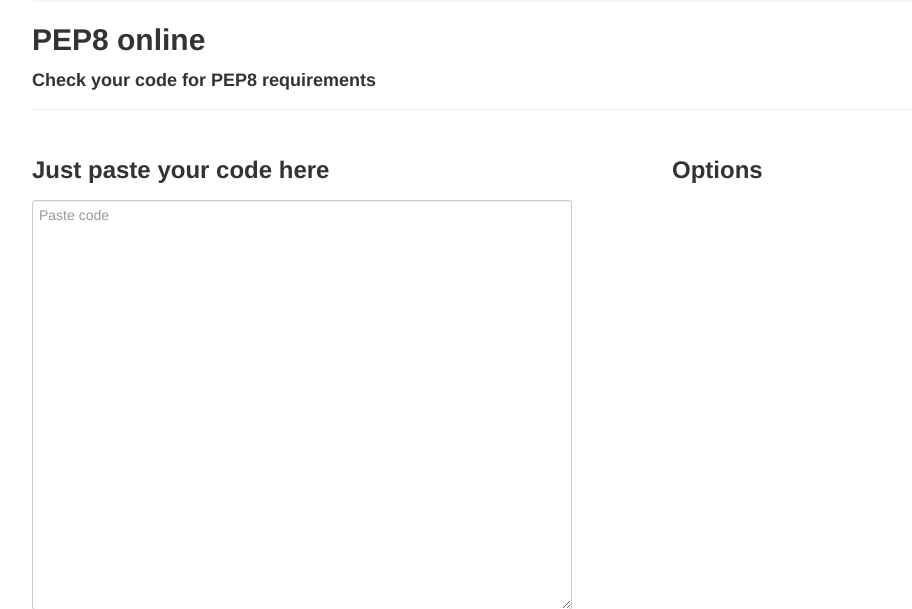
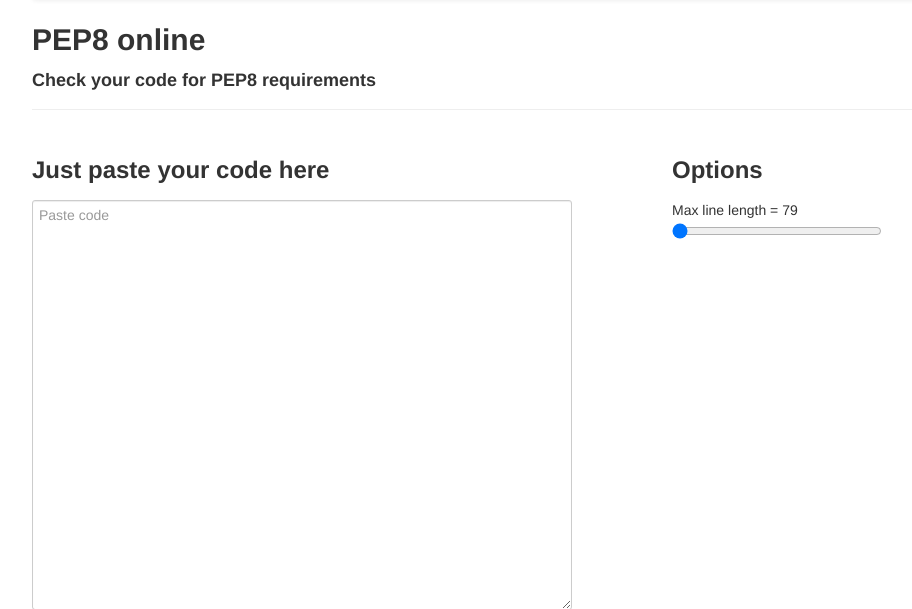
Before and after one commit to Bryukh/pep8online, a Flask app: page / in a window 1280 px wide. Shown: the part 42-651 px from the top of the page, without its empty margins (138-1050 px from the left). Run offline with Flask 2, Linux system fonts and the light colour scheme.

Commit message:
Add max_line_length options for checking

```diff
--- a/checktools.py
+++ b/checktools.py
@@ -23,7 +23,7 @@ def pep8_str2dict(strings):
     return res_dict
 
 
-def check_text(text, temp_dir):
+def check_text(text, temp_dir, add_options=None):
     """
     check text for pep8 requirements
     """
@@ -34,6 +34,8 @@ def check_text(text, temp_dir):
     sys.stdout = temp_outfile
     pep8style = pep8.StyleGuide(parse_argv=False, config_file=False)
     options = pep8style.options
+    if add_options:
+        options._update_careful(add_options)
     checker = pep8.Checker(code_filename, options=options)
     checker.check_all()
     sys.stdout = sys.__stdout__
--- a/main.py
+++ b/main.py
@@ -20,14 +20,17 @@ def check_result():
     Show results for checked code
     """
     result = ''
+    max_line_length = 79
     if request.method == "POST":
         try:
             code_text = request.form["code"]
+            max_line_length = request.form["max_line_length_slide"]
         except KeyError:
             abort(404)
         if not code_text:
             result = "Empty request"
-        result = check_text(code_text, app.settings.TEMP_PATH)
+        options = {'max_line_length': max_line_length}
+        result = check_text(code_text, app.settings.TEMP_PATH, options)
     context = {
         'result': result,
         'code_text': code_text,
--- a/templates/paste_page.html
+++ b/templates/paste_page.html
@@ -11,6 +11,18 @@
         </div>
         <div class="span4">
             <h3>Options</h3>
+            Max line length = <span id="max_line_length">79</span>
+            <script type="text/javascript">
+                onload = function(){
+                    document.getElementById('max_line_length_slide').onchange = function() {
+                        document.getElementById("max_line_length").innerHTML = this.value
+                    };
+                };
+            </script>
+            <label>
+                <input name="max_line_length_slide" id="max_line_length_slide" type="range" max="240" min="79" value="79">
+
+            </label>
         </div>
     </form>
 {% endblock %}
```
